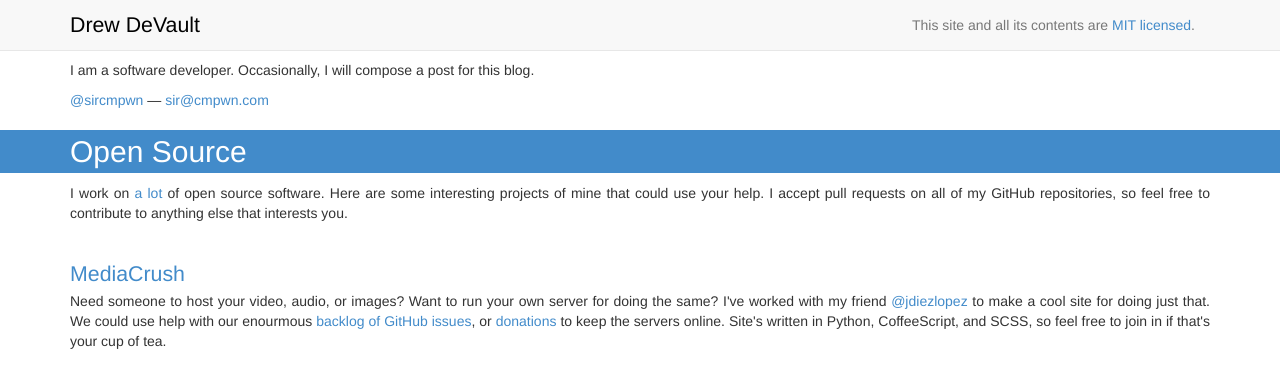
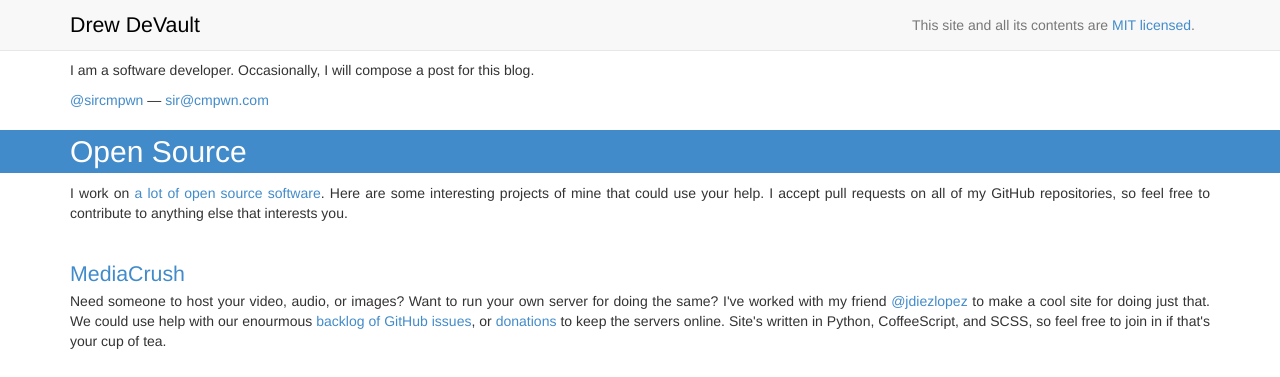
Before and after one commit to stormblog/sircmpwn.github.io, a Jekyll site: the page built from index.html, in a window 1280 px wide and 1150 px high. Shown: the top 377 px of the window. Built offline with Jekyll 4.4.1, drawn with Linux system fonts in a browser that asks for light colours; part of the change alters nothing that is shown.

```diff
--- a/index.html
+++ b/index.html
@@ -11,7 +11,7 @@ title: Drew DeVault
 
 <h2>Open Source</h2>
 
-<p>I work on <a href="https://github.com/SirCmpwn">a lot</a> of open source software. Here are some interesting projects of
+<p>I work on <a href="https://github.com/SirCmpwn">a lot of open source software</a>. Here are some interesting projects of
 mine that could use your help. I accept pull requests on all of my GitHub repositories, so feel free to contribute to anything
 else that interests you.</p>
 
```
